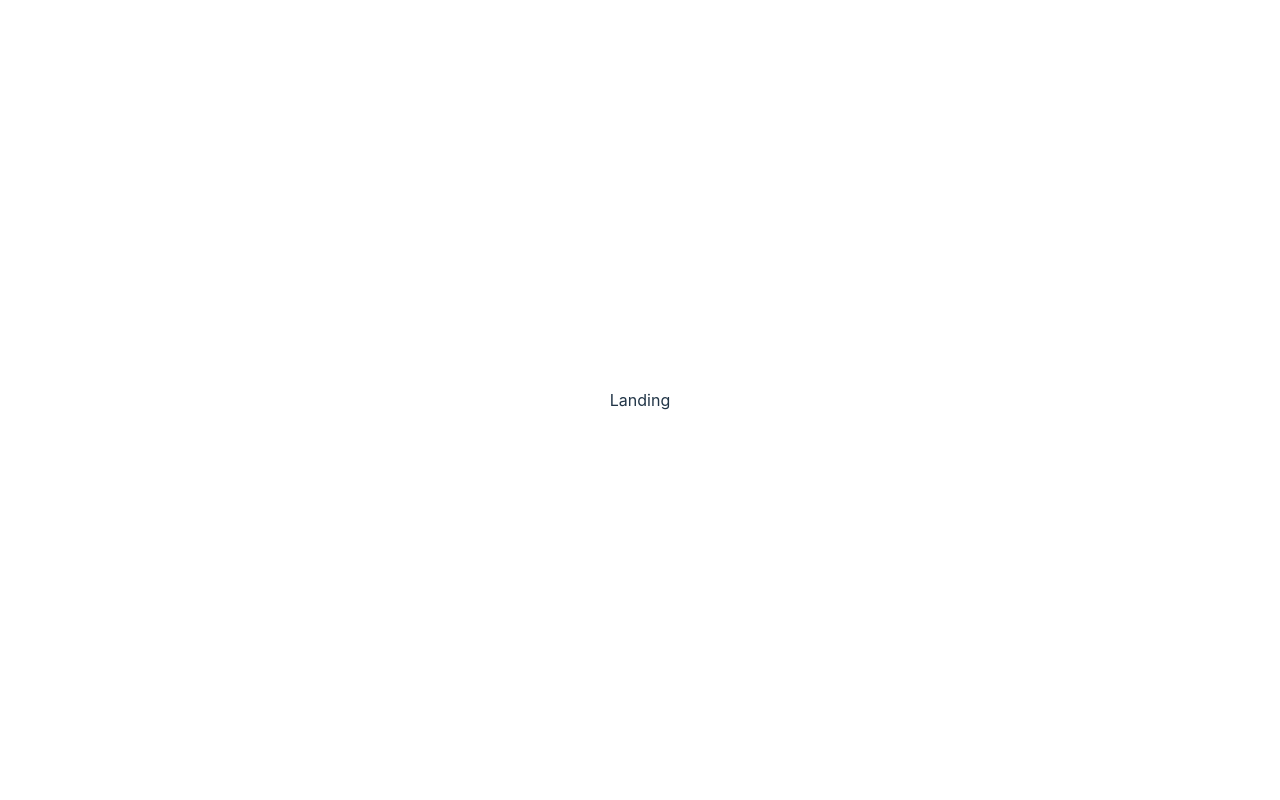
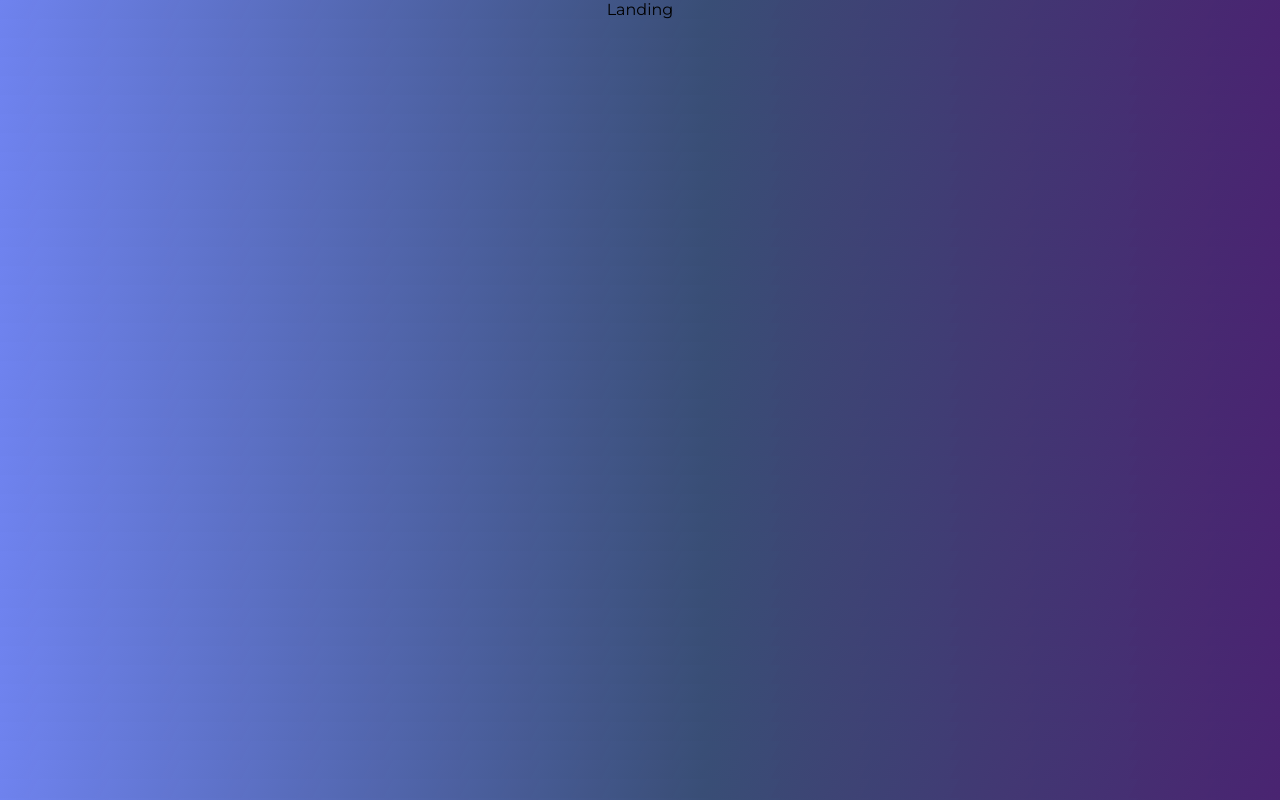
Before and after one commit to DeFariaM/Front-Pi-Dogs, a React (Vite) app: page / in a window 1280 px wide. Built offline with nearby package versions, Linux system fonts and the light colour scheme; a web font is replaced by a local one.

Commit message:
Estilos globales

```diff
--- a/src/App.jsx
+++ b/src/App.jsx
@@ -3,7 +3,7 @@ import Landing from "./Views/Landing";
 import Home from "./Views/Home";
 import Detail from "./Views/Detail";
 import Create from "./Views/Create";
-import "./App.css";
+
 import NavBar from "./Components/NavBar/NavBar";
 
 import { useState } from "react";
--- a/src/index.css
+++ b/src/index.css
@@ -1,69 +1,53 @@
 :root {
-  font-family: Inter, system-ui, Avenir, Helvetica, Arial, sans-serif;
-  line-height: 1.5;
-  font-weight: 400;
-
-  color-scheme: light dark;
-  color: rgba(255, 255, 255, 0.87);
-  background-color: #242424;
-
-  font-synthesis: none;
-  text-rendering: optimizeLegibility;
-  -webkit-font-smoothing: antialiased;
-  -moz-osx-font-smoothing: grayscale;
-  -webkit-text-size-adjust: 100%;
-}
-
-a {
-  font-weight: 500;
-  color: #646cff;
-  text-decoration: inherit;
-}
-a:hover {
-  color: #535bf2;
+  text-decoration: none;
+  text-align: center;
 }
 
 body {
   margin: 0;
-  display: flex;
-  place-items: center;
-  min-width: 320px;
-  min-height: 100vh;
+  color-scheme: dark light;
+  background-color: rgb(19, 18, 18);
+  font-family: "Montserrat", sans-serif;
+  background-image: linear-gradient(
+    117deg,
+    #6f83ef 0%,
+    rgba(104, 150, 239, 0.45) 55.04%,
+    rgba(106, 45, 168, 0.63) 100.65%,
+    rgba(153, 84, 222, 0.63) 100.65%
+  );
 }
 
-h1 {
-  font-size: 3.2em;
-  line-height: 1.1;
+button,
+input,
+select,
+option {
+  font-family: inherit;
+  display: flex;
+  justify-content: center;
+  border: none;
+  padding: 10px;
+  border-radius: 18px;
+  background: #6284ea;
+  color: #fff;
+  cursor: pointer;
 }
 
-button {
-  border-radius: 8px;
-  border: 1px solid transparent;
-  padding: 0.6em 1.2em;
-  font-size: 1em;
-  font-weight: 500;
-  font-family: inherit;
-  background-color: #1a1a1a;
-  cursor: pointer;
-  transition: border-color 0.25s;
-}
-button:hover {
-  border-color: #646cff;
-}
-button:focus,
-button:focus-visible {
-  outline: 4px auto -webkit-focus-ring-color;
+input::placeholder {
+  color: #fff;
 }
 
-@media (prefers-color-scheme: light) {
-  :root {
-    color: #213547;
-    background-color: #ffffff;
-  }
-  a:hover {
-    color: #747bff;
-  }
-  button {
-    background-color: #f9f9f9;
-  }
+link,
+link:visited {
+  text-decoration: none;
 }
+
+input:focus,
+select:focus {
+  border: 1px transparent;
+  outline: none;
+}
+
+select:hover,
+button:hover {
+  opacity: 80%;
+}
```
